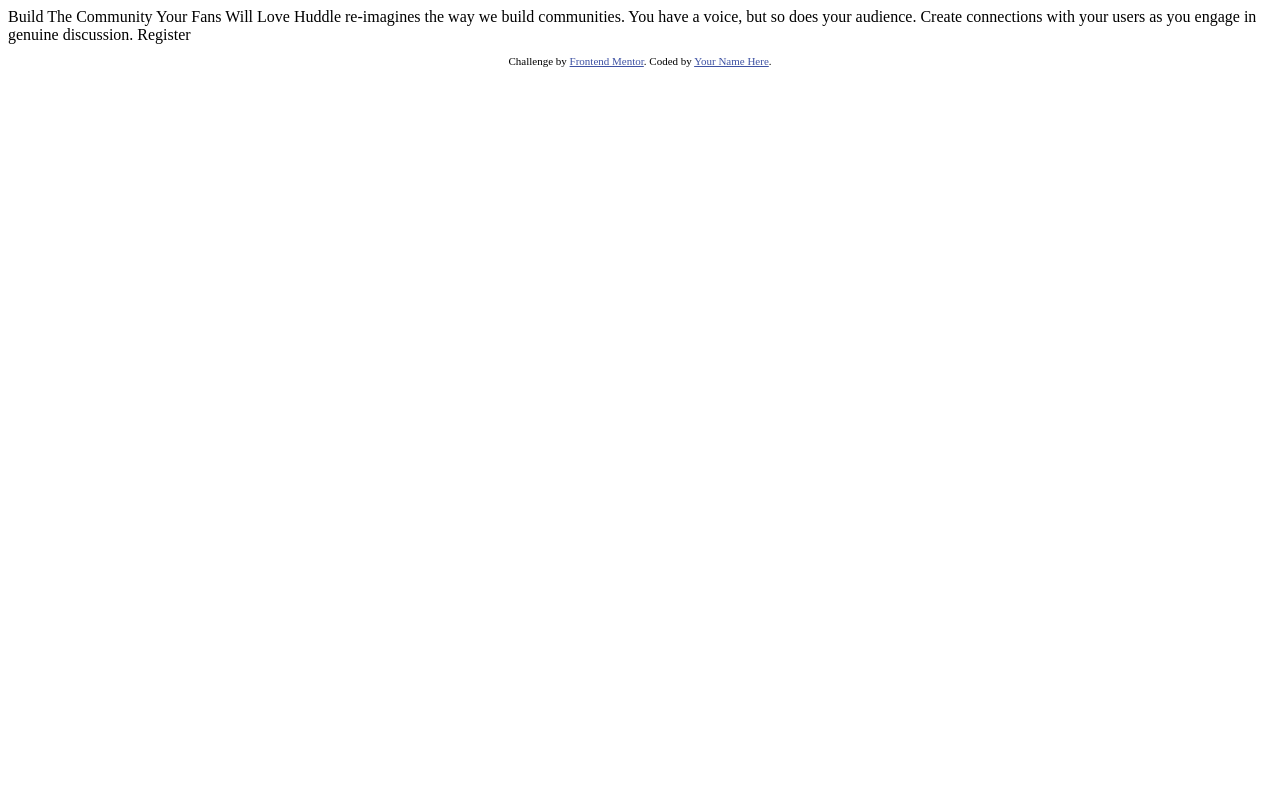
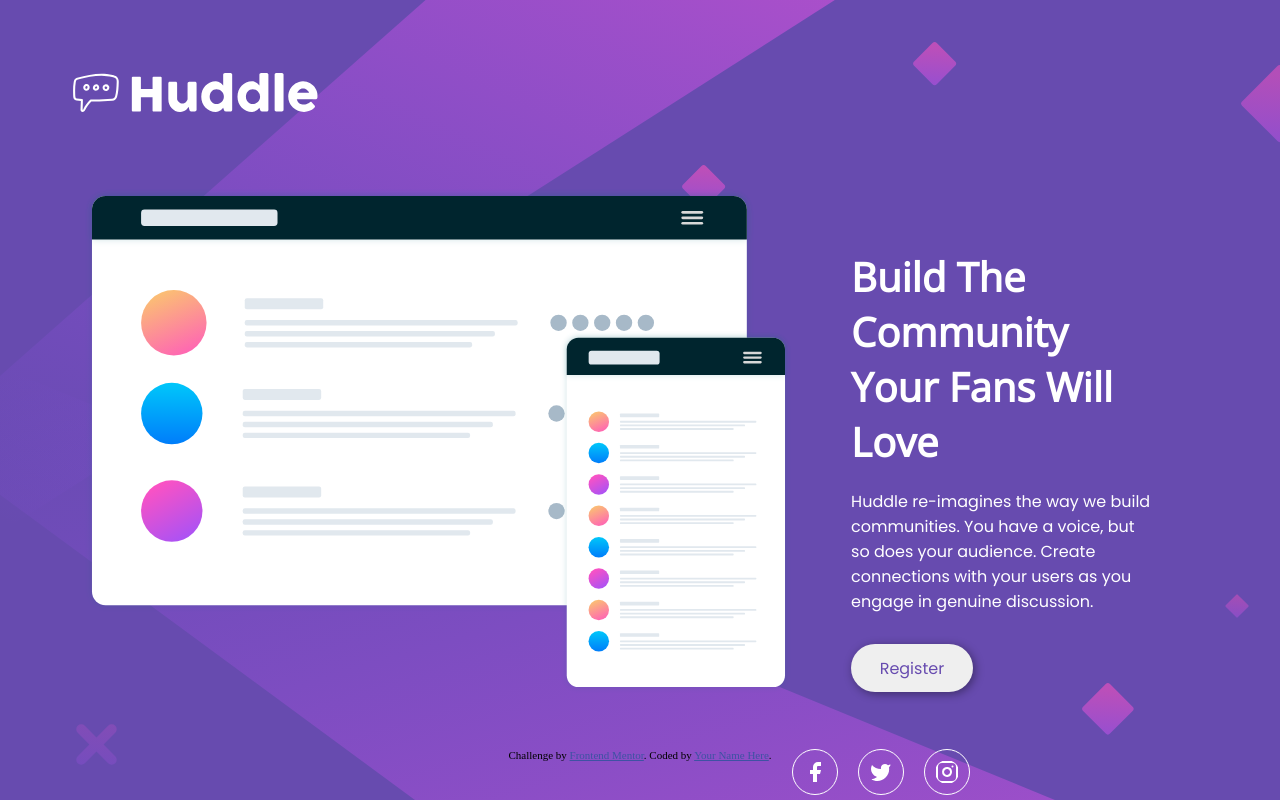
Before and after one commit to LuizVJr2001/huddle-landing-page-with-single-introductory-section-master-frontendmentor, a plain HTML site: page index.html in a window 1280 px wide. Drawn offline with nearby package versions, Linux system fonts and the light colour scheme.

Commit message:
estilização da pagina

```diff
--- a/index.html
+++ b/index.html
@@ -3,31 +3,42 @@
 <head>
   <meta charset="UTF-8">
   <meta name="viewport" content="width=device-width, initial-scale=1.0"> <!-- displays site properly based on user's device -->
-
   <link rel="icon" type="image/png" sizes="32x32" href="./images/favicon-32x32.png">
-
+  <link rel="stylesheet" href="style.css">
   <title>Frontend Mentor | Huddle landing page with single introductory section</title>
-
-  <!-- Feel free to remove these styles or customise in your own stylesheet 👍 -->
   <style>
     .attribution { font-size: 11px; text-align: center; }
     .attribution a { color: hsl(228, 45%, 44%); }
   </style>
 </head>
 <body>
-
-  Build The Community Your Fans Will Love
-
-  Huddle re-imagines the way we build communities. You have a voice, but so does your audience.
-  Create connections with your users as you engage in genuine discussion.
-
-  Register
-
+  <header>
+    <h1><img src="/images/logo.svg" alt="Huddle logo"></h1>
+  </header>
+  <main>
+    <section class="container__images">
+      <img src="/images/illustration-mockups.svg" alt="desktop and mobile web exemple">
+    </section>
+    <section class="container__content">
+      <h2>Build The Community Your Fans Will Love</h2>
+      <p>
+        Huddle re-imagines the way we build communities. You have a voice, but so does your audience.
+        Create connections with your users as you engage in genuine discussion.
+      </p>
+      <button class="container__content__button">Register</button>
+    </section>
+  </main>
   <footer>
+    <div class="social_icons">
+      <svg xmlns="http://www.w3.org/2000/svg" width="24" height="24" viewBox="0 0 24 24" fill="white" stroke="none" stroke-width="2" stroke-linecap="round" stroke-linejoin="round" class="lucide lucide-facebook"><path d="M18 2h-3a5 5 0 0 0-5 5v3H7v4h3v8h4v-8h3l1-4h-4V7a1 1 0 0 1 1-1h3z"></path></svg>
+      <svg xmlns="http://www.w3.org/2000/svg" width="24" height="24" viewBox="0 0 24 24" fill="white" stroke="none" stroke-width="2" stroke-linecap="round" stroke-linejoin="round" class="lucide lucide-twitter"><path d="M22 4s-.7 2.1-2 3.4c1.6 10-9.4 17.3-18 11.6 2.2.1 4.4-.6 6-2C3 15.5.5 9.6 3 5c2.2 2.6 5.6 4.1 9 4-.9-4.2 4-6.6 7-3.8 1.1 0 3-1.2 3-1.2z"></path></svg>
+      <svg xmlns="http://www.w3.org/2000/svg" width="24" height="24" viewBox="0 0 24 24" fill="none" stroke="white" stroke-width="2" stroke-linecap="round" stroke-linejoin="round" class="lucide lucide-instagram"><rect width="20" height="20" x="2" y="2" rx="5" ry="5"></rect><path d="M16 11.37A4 4 0 1 1 12.63 8 4 4 0 0 1 16 11.37z"></path><line x1="17.5" x2="17.51" y1="6.5" y2="6.5"></line></svg>
+    </div>
     <p class="attribution">
       Challenge by <a href="https://www.frontendmentor.io?ref=challenge" target="_blank">Frontend Mentor</a>.
       Coded by <a href="#">Your Name Here</a>.
     </p>
   </footer>
+  <script defer src="https://i.icomoon.io/public/temp/6f1d15728e/UntitledProject/svgxuse.js"></script>
 </body>
 </html>
--- /dev/null
+++ b/style.css
@@ -0,0 +1,84 @@
+@import url('https://fonts.googleapis.com/css2?family=Open+Sans&family=Poppins&display=swap');
+
+* {
+    margin: 0;
+    padding: 0;
+    border: 0;
+    font-size: 100%;
+    font: inherit;
+    vertical-align: baseline;
+}
+
+body {
+    background: url(/images/bg-desktop.svg);
+    background-color: hsl(257, 40%, 49%);
+}
+
+header {
+    margin: 60px;
+}
+
+main {
+    font-family: 'Poppins', sans-serif;
+    display: flex;
+    justify-content: center;
+    margin: 0 auto;
+    gap: 20px;
+}
+
+.container__images {
+    box-sizing: border-box;
+    height: 70vh;
+}
+
+.container__images img {
+    height: 90%;
+}
+
+.container__content {
+    color: white;
+    width: 30%;
+    box-sizing: border-box;
+    padding: 40px;
+}
+
+.container__content h2 {
+    font-family: 'Open Sans', sans-serif;
+    font-size: 2.5rem;
+    font-weight: 600;
+    margin: 20px 0;
+}
+
+.container__content__button {
+    border-radius: 50px;
+    margin-top: 30px;
+    width: 40%;
+    height: 3rem;
+    color: hsl(257, 40%, 49%);
+    box-shadow: 2px 2px 10px rgba(0, 0, 0, 0.397);
+}
+
+.container__content__button:hover {
+    cursor: pointer;
+    color: white;
+    background: hsl(300, 69%, 71%);
+}
+
+footer {
+    display: flex;
+    flex-direction: column;
+}
+
+.social_icons {
+    right: 300px;
+    position: absolute;
+    display: flex;
+}
+
+.social_icons svg {
+    margin: 0 10px;
+    border: 1px solid white;
+    border-radius: 100%;
+    padding: 10px;
+    cursor: pointer;
+}
```
